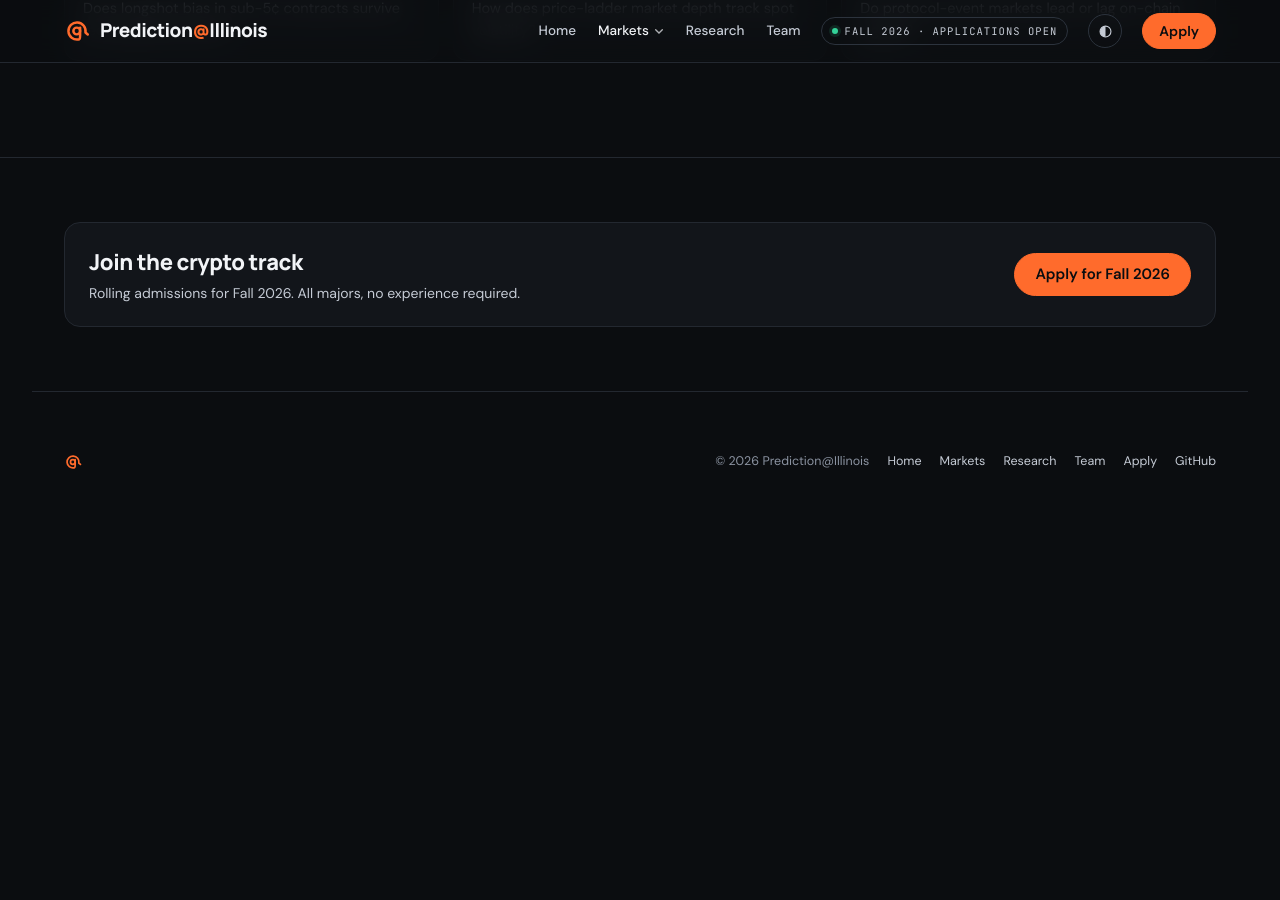
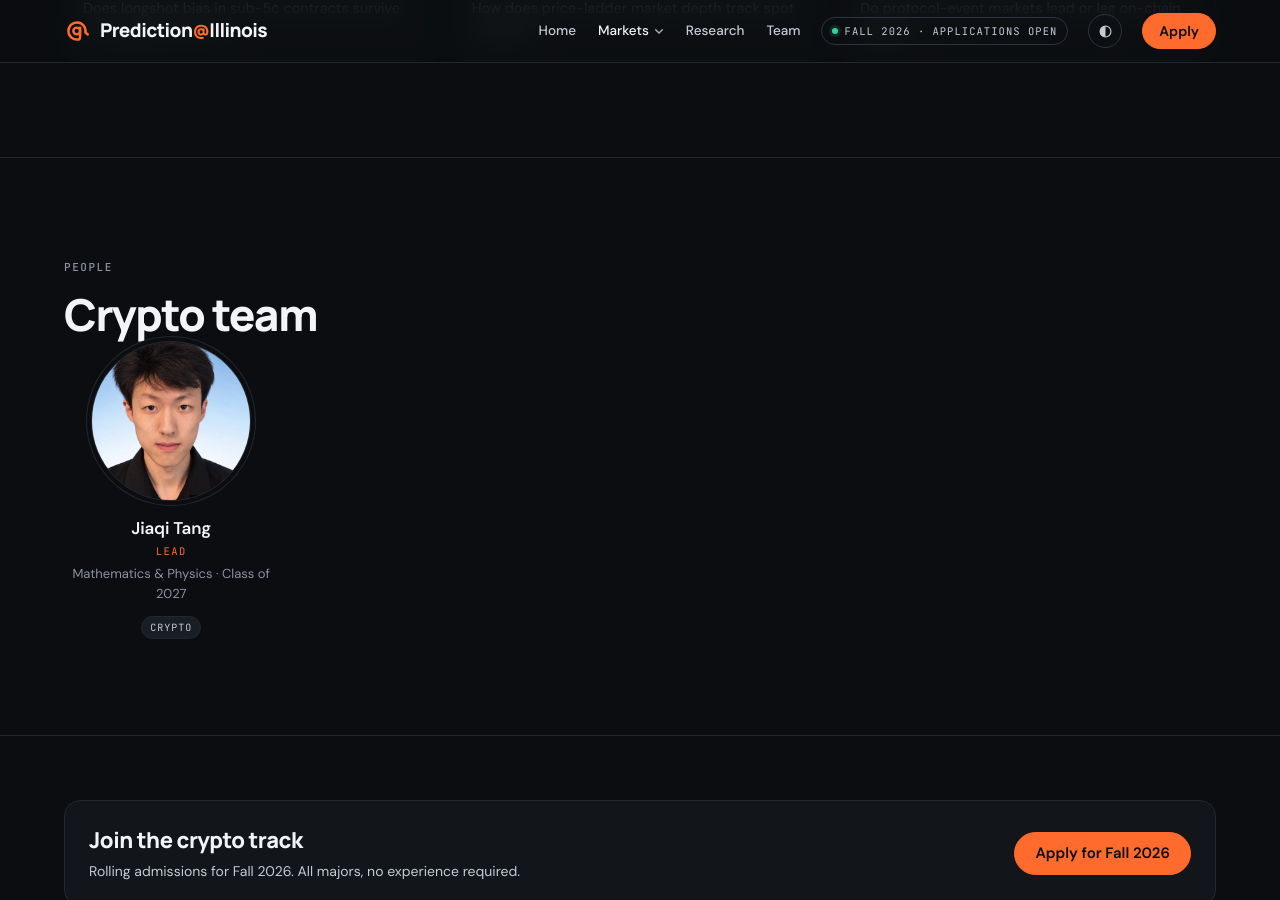
Before and after one commit to Prediction-Illinois/prediction-illinois.github.io, a Jekyll site: the page built from markets/crypto.html, in a window 1280 px wide and 900 px high, scrolled down 1047 px. Built offline with Jekyll 4.4.1, drawn with Linux system fonts in a browser that asks for light colours; before the commit the page ends 1571 px from its top, so only the background shows below that.

Commit message:
Team: add Jiaqi Tang (Lead, Crypto)
Co-Authored-By: Claude Opus 5.5 <noreply@anthropic.com>

```diff
--- a/_data/team.yml
+++ b/_data/team.yml
@@ -35,3 +35,11 @@
   photo: /assets/team/zhangze-liu.jpg
   major: Physics
   year: Class of 2029
+
+- name: Jiaqi Tang
+  role: Lead
+  tracks: [crypto]
+  linkedin: https://www.linkedin.com/in/jiaqitang2005/
+  photo: /assets/team/jiaqi-tang.jpg
+  major: Mathematics & Physics
+  year: Class of 2027
```
Also changed, not shown: assets/team/jiaqi-tang.jpg (added).
